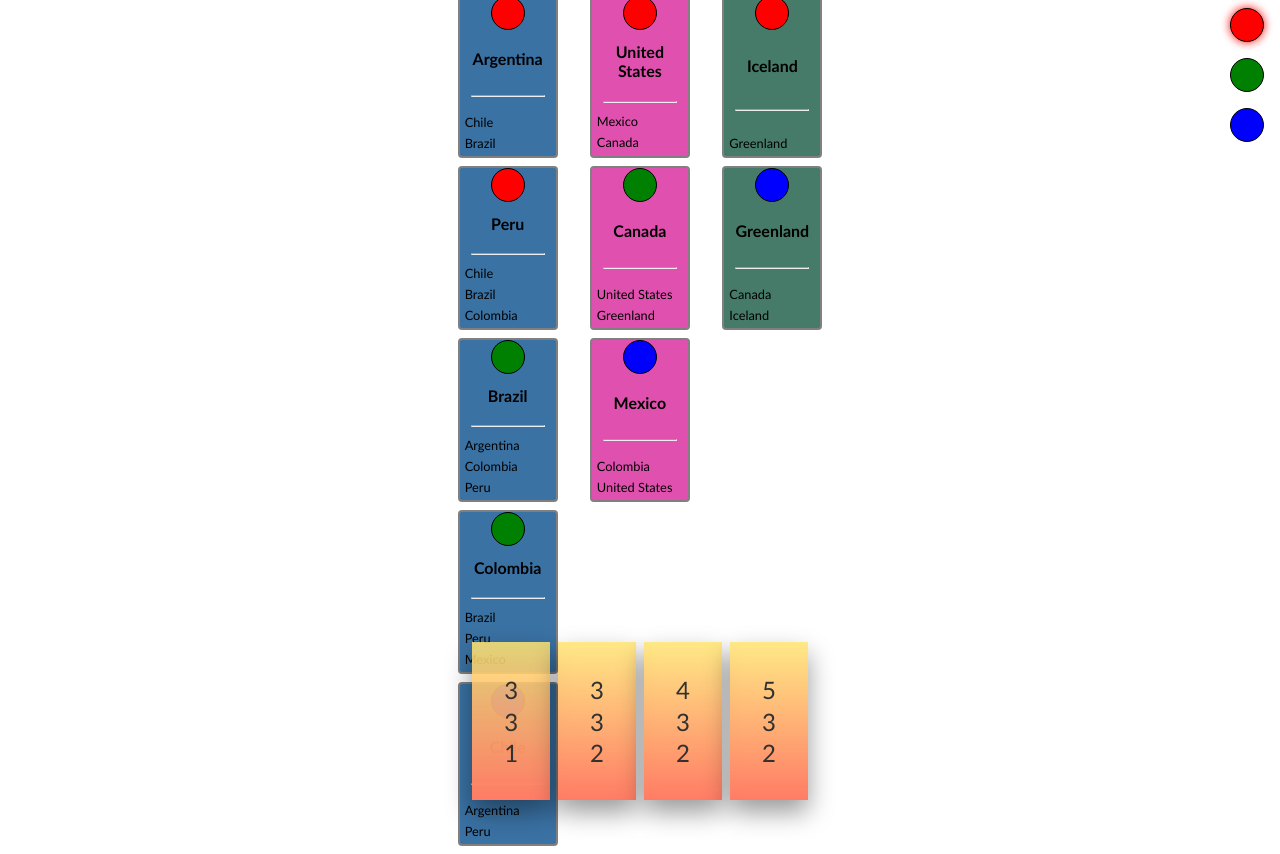
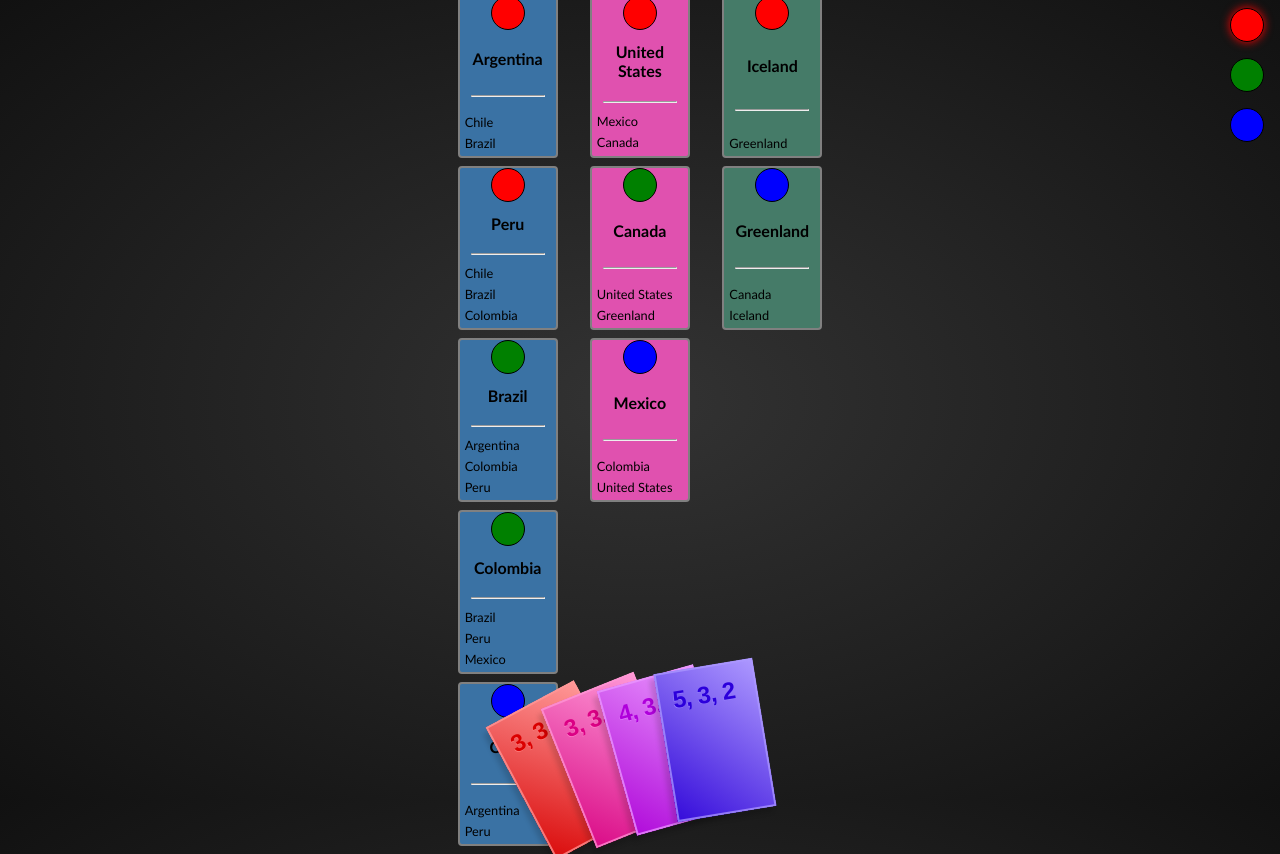
Before and after one commit to FelipeLecot/teg-game-online, a React (Vite) app in the folder client/: page / in a window 1280 px wide. Built offline with nearby package versions, Linux system fonts and the light colour scheme; no server answers.

Commit message:
scss animations

```diff
--- a/client/package.json
+++ b/client/package.json
@@ -12,6 +12,7 @@
   "dependencies": {
     "react": "^19.1.0",
     "react-dom": "^19.1.0",
+    "sass": "^1.89.2",
     "socket.io-client": "^4.8.1"
   },
   "devDependencies": {
--- a/client/src/components/common/dice_card/index.tsx
+++ b/client/src/components/common/dice_card/index.tsx
@@ -1,18 +1,23 @@
-import { useGameActions, useGameValues } from '../../../pages/Game'
-import styles from './styles.module.css'
+import { useGameActions, useGameValues } from '../../../pages/Game';
 
+type DiceCardProps = {
+    values: number[];
+    index: number;
+};
 
-export default function DiceCard ({values, index}: {values: number[], index: number}) {
-  const { setSelectedCard } = useGameActions()
-  const { selectedCard } = useGameValues()
-  const cardIsSelected = selectedCard && selectedCard.type === 'dice' && selectedCard.index === index
-    return <div
-        key={Math.random()}
-        className={[styles.card, cardIsSelected ? styles.selected : ''].join(' ')}
-        onClick={()=>{setSelectedCard({index: index, type: 'dice'})}}
-    >
-        <div>{values.map(val=>
-            <div key={Math.random()}>{val}</div>
-        )}</div>
-    </div>
+export default function DiceCard({ values, index }: DiceCardProps) {
+    const { setSelectedCard } = useGameActions();
+    const { selectedCard } = useGameValues();
+    const cardIsSelected = selectedCard && selectedCard.type === 'dice' && selectedCard.index === index;
+
+    return (
+        <div
+            className={`card-in-hand ${cardIsSelected ? 'selected' : ''}`} // Add a class if selected
+            onClick={() => setSelectedCard({ index, type: 'dice' })}
+        >
+            <div className="card-face">
+                <div className="card-label">{values.join(', ')}</div>
+            </div>
+        </div>
+    );
 }
--- a/client/src/components/hud/card_list/index.tsx
+++ b/client/src/components/hud/card_list/index.tsx
@@ -1,6 +1,7 @@
 
 import DiceCard from '../../common/dice_card'
 import styles from './styles.module.css'
+import './styles.scss';
 
 type Props = {
     list: number[][]
@@ -8,7 +9,7 @@ type Props = {
 
 export default function CardList(props: Props) {
     if(!props.list || props.list.length === 0) return
-    return <ul className={styles.cardList}>
+    return <ul className='card-dice-list'>
         {props.list.map((values, index) => {
             return <DiceCard key={Math.random()} values={values} index={index} />
         })}
--- /dev/null
+++ b/client/src/components/hud/card_list/styles.scss
@@ -0,0 +1,122 @@
+html,
+body {
+  height: 100% ;
+}
+
+body {
+  background: radial-gradient(#333, #111);
+  overflow: hidden;
+}
+
+.card-dice-list {
+  bottom: 0;
+  display: flex;
+  height: 150px;
+  padding: 0 50px;
+  justify-content: center;
+  position: fixed;
+  left: 0;
+  right: 0;
+}
+
+.card-in-hand {
+  height: 150px;
+  margin: 0 -25px;
+  position: relative;
+  width: 100px;
+  &:after {
+    // uncomment background below to see hit areas
+    //background: rgba(255, 0, 0, 0.15);
+    bottom: 0;
+    content: '';
+    left: -60px;
+    position: absolute;
+    right: -60px;
+    top: 0px;
+    z-index: 10
+  }
+}
+
+.card-face {
+  bottom: 0;
+  content: '';
+  left: 0;
+  pointer-events: none;
+  position: absolute;
+  right: 0;
+  top: 0;
+  transition: 800ms cubic-bezier(0.19, 1, 0.22, 1) transform;
+  &:after {
+    animation: none;
+    background: #fff;
+    bottom: 0;
+    content: '';
+    left: 0;
+    opacity: 0;
+    position: absolute;
+    right: 0;
+    top: 0;
+  }
+}
+
+.card-label {
+  font-family: 'helvetica neue', helvetica, arial, sans-serif;
+  font-size: 24px;
+  font-weight: bold;
+  letter-spacing: -0.025em;
+  padding: 15px 0 0 15px;
+}
+
+$total: 10;
+@for $i from 0 through ($total - 1) {
+  $hue: ($i / $total) * -360;
+  $rotationRange: 50;
+  $rotation: ($i - ($total - 1) / 2) / ($total - 2) * $rotationRange;
+  $offsetRange: 80;
+  $offset: abs(($i - ($total - 1) / 2) / ($total - 2) * $offsetRange);
+  .card-in-hand:nth-child(#{$i + 1}) {
+    .card-face {
+      background: linear-gradient(
+        -135deg, hsla($hue, 100%, 80%, 1),
+        hsla($hue, 90%, 45%, 1)
+      );
+      box-shadow:
+        -5px 5px 5px hsla(0, 0%, 0%, 0.15),
+        inset 0 0 0 2px hsla($hue, 100%, 80%, 0.75)
+      ;
+      transform: translateY($offset * 1px) rotate($rotation * 1deg);
+      .card-label {
+        color: hsla($hue, 100%, 43%, 1);
+        text-shadow: -0.025em  0.025em 0 hsla($hue, 100%, 75%, 1);
+      }
+    }
+    &:hover {
+      .card-face {
+        box-shadow:
+          0 10px 20px hsla(0, 0%, 0%, 0.4),
+          inset 0 0 0 2px hsla($hue, 100%, 80%, 0.75)
+        ;
+        transform: translateY(-100px) rotate(0deg) scale(2);
+        transition-duration: 0ms;
+        z-index: 5;
+        &:after {
+          animation: fade 250ms ease-out forwards;
+        }
+      }
+      &:after {
+        top: -175px;
+      }
+    }
+  }
+}
+
+@keyframes fade {
+  0% {
+    opacity: 0.9;
+    transform: scale(1);
+  }
+  100% {
+    opacity: 0;
+    transform: scale(1.15);
+  }
+}
```
Also changed, not shown: 1 other file (tests, documents, lock files or other folders).
